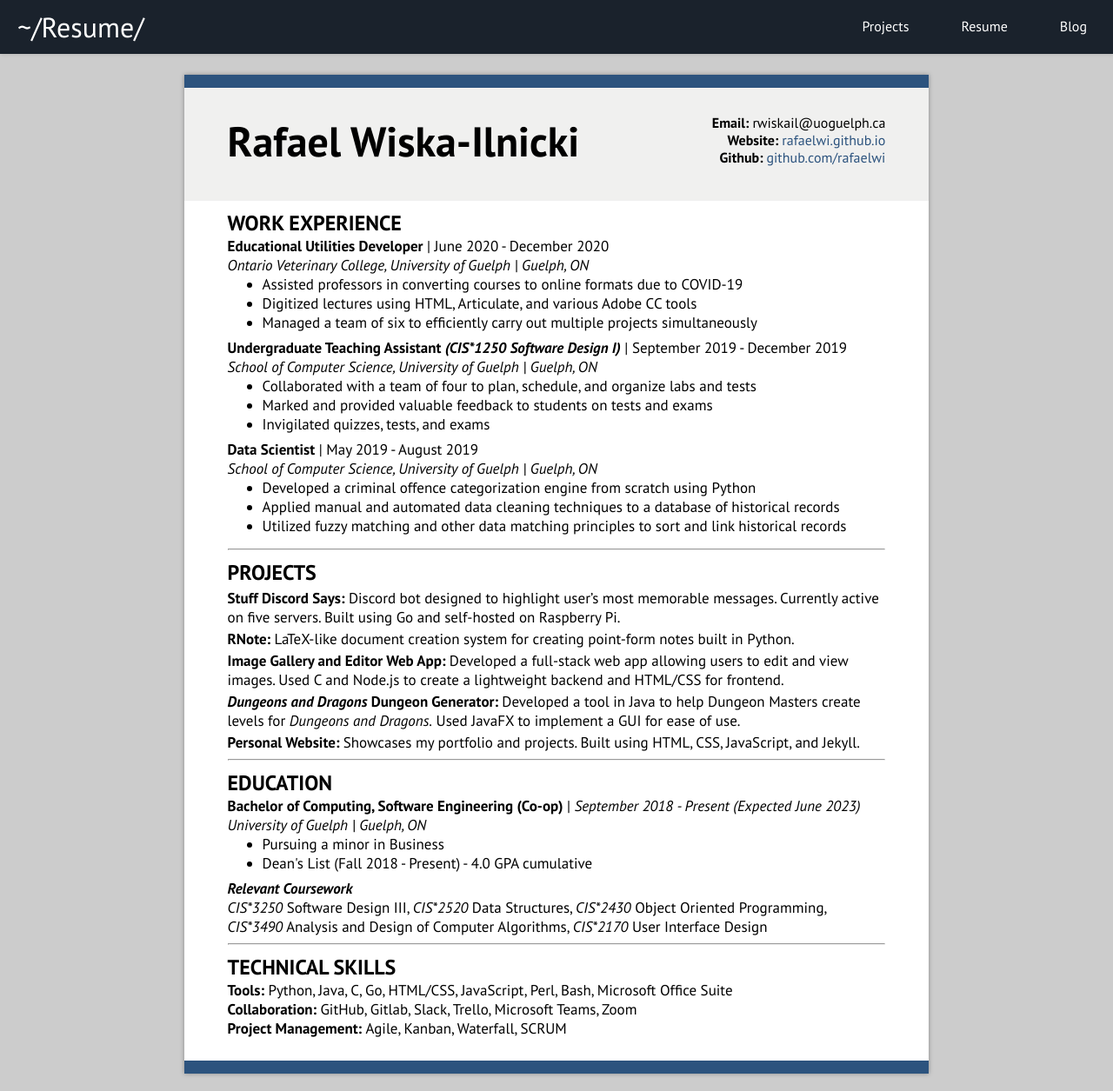
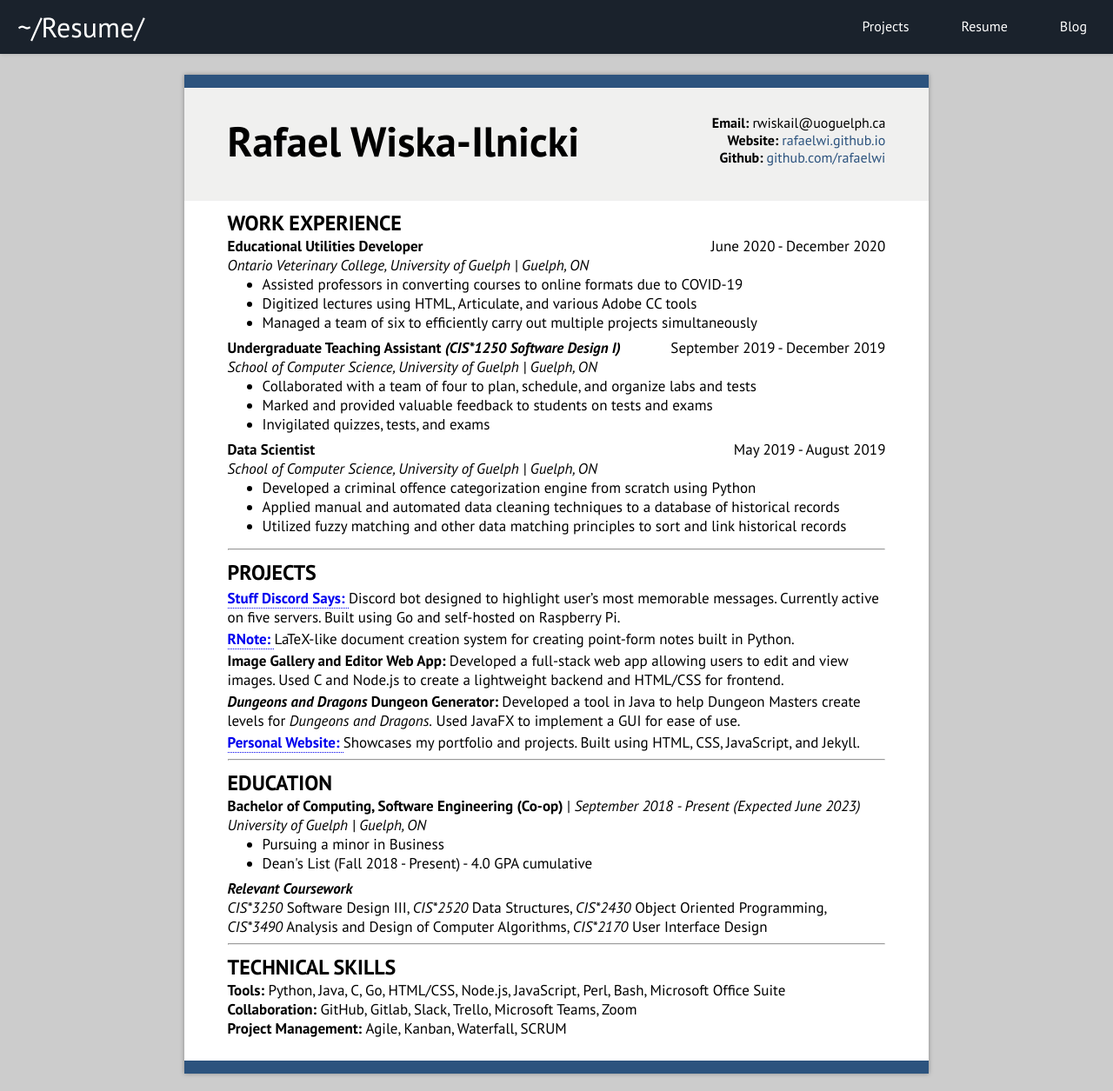
Before and after one commit to rafaelwi/rafaelwi.github.io, a Jekyll site: the page built from resume.html, in a window 1280 px wide. Shown: the whole page at 87% size. Built offline with Jekyll 4.4.1, drawn with Linux system fonts in a browser that asks for light colours.

Commit message:
Little style changes (ty puffthepenguin and dginovker!!!)

```diff
--- a/_layouts/resume.html
+++ b/_layouts/resume.html
@@ -73,7 +72,9 @@
       <div class="cv-content">
         <div class="work-experience">
           <h2>WORK EXPERIENCE</h2>
-          <p><b>Educational Utilities Developer</b> | June 2020 - December 2020</p>
+          <p class="job-align"><b>Educational Utilities Developer</b></p>
+          <p class="date-align">June 2020 - December 2020</p>
+          <div style="clear: both;"></div>
           <p><i>Ontario Veterinary College, University of Guelph | Guelph, ON</i></p>
           <ul>
             <li>Assisted professors in converting courses to online formats due to COVID-19</li>
@@ -81,7 +82,9 @@
             <li>Managed a team of six to efficiently carry out multiple projects simultaneously</li>
           </ul>
 
-          <p><b>Undergraduate Teaching Assistant <i>(CIS*1250 Software Design I)</i></b> | September 2019 - December 2019</p>
+          <p class="job-align"><b>Undergraduate Teaching Assistant <i>(CIS*1250 Software Design I)</i></b></p>
+          <p class="date-align">September 2019 - December 2019</p>
+          <div style="clear: both;"></div>
           <p><i>School of Computer Science, University of Guelph | Guelph, ON</i></p>
           <ul>
             <li>Collaborated with a team of four to plan, schedule, and organize labs and tests</li>
@@ -89,7 +92,9 @@
             <li>Invigilated quizzes, tests, and exams</li>
           </ul>
 
-          <p><b>Data Scientist</b> | May 2019 - August 2019</p>
+          <p class="job-align"><b>Data Scientist</b></p>
+          <p class="date-align clear">May 2019 - August 2019</p>
+          <div style="clear: both;"></div>
           <p><i>School of Computer Science, University of Guelph | Guelph, ON</i></p>
           <ul>
             <li>Developed a criminal offence categorization engine from scratch using Python</li>
@@ -102,10 +107,10 @@
 
         <div class="projects">
           <h2>PROJECTS</h2>
-          <p><b>Stuff Discord Says: </b>Discord bot designed to highlight
+          <p><a href="https://github.com/rafaelwi/sds">Stuff Discord Says: </a>Discord bot designed to highlight
             user’s most memorable messages. Currently active on five servers.
             Built using Go and self-hosted on Raspberry Pi.</p>
-          <p><b>RNote: </b>LaTeX-like document creation system for creating
+          <p><a href="https://github.com/rafaelwi/rnote">RNote: </a>LaTeX-like document creation system for creating
             point-form notes built in Python.</p>
           <p><b>Image Gallery and Editor Web App: </b> Developed a full-stack
           web app allowing users to edit and view images. Used C and Node.js to
@@ -113,7 +118,7 @@
           <p><b><i>Dungeons and Dragons</i> Dungeon Generator: </b> Developed a
           tool in Java to help Dungeon Masters create levels for <i>Dungeons
             and Dragons.</i> Used JavaFX to implement a GUI for ease of use.</p>
-          <p><b>Personal Website: </b> Showcases my portfolio and projects.
+          <p><a href="https://github.com/rafaelwi/rafaelwi.github.io">Personal Website: </a> Showcases my portfolio and projects.
           Built using HTML, CSS, JavaScript, and Jekyll.</p>
         </div>
 
@@ -143,7 +148,7 @@
 
         <div class="tech-skills">
           <h2>TECHNICAL SKILLS</h2>
-          <p><b>Tools: </b> Python, Java, C, Go, HTML/CSS, JavaScript, Perl, Bash, Microsoft Office Suite</p>
+          <p><b>Tools: </b> Python, Java, C, Go, HTML/CSS, Node.js, JavaScript, Perl, Bash, Microsoft Office Suite</p>
           <p><b>Collaboration: </b>GitHub, Gitlab, Slack, Trello, Microsoft Teams, Zoom</p>
           <p><b>Project Management: </b>Agile, Kanban, Waterfall, SCRUM</p>
         </div>
--- a/assets/css/resume.css
+++ b/assets/css/resume.css
@@ -86,3 +86,27 @@
 .projects p {
     padding-top: 3px;
 }
+
+.projects a {
+    border-bottom: 1px dotted;
+    text-decoration: none;
+    font-weight: bold;
+}
+
+.projects a:hover {
+    color: #2C537E;
+    background-color: aliceblue;
+}
+
+.projects a:visited {
+    color: #000;
+}
+
+.job-align {
+    float: left;
+}
+
+.date-align {
+    float: right;
+    text-align: right;
+}
```
Also changed, not shown: other parts of _layouts/resume.html (+1 -2 lines).
